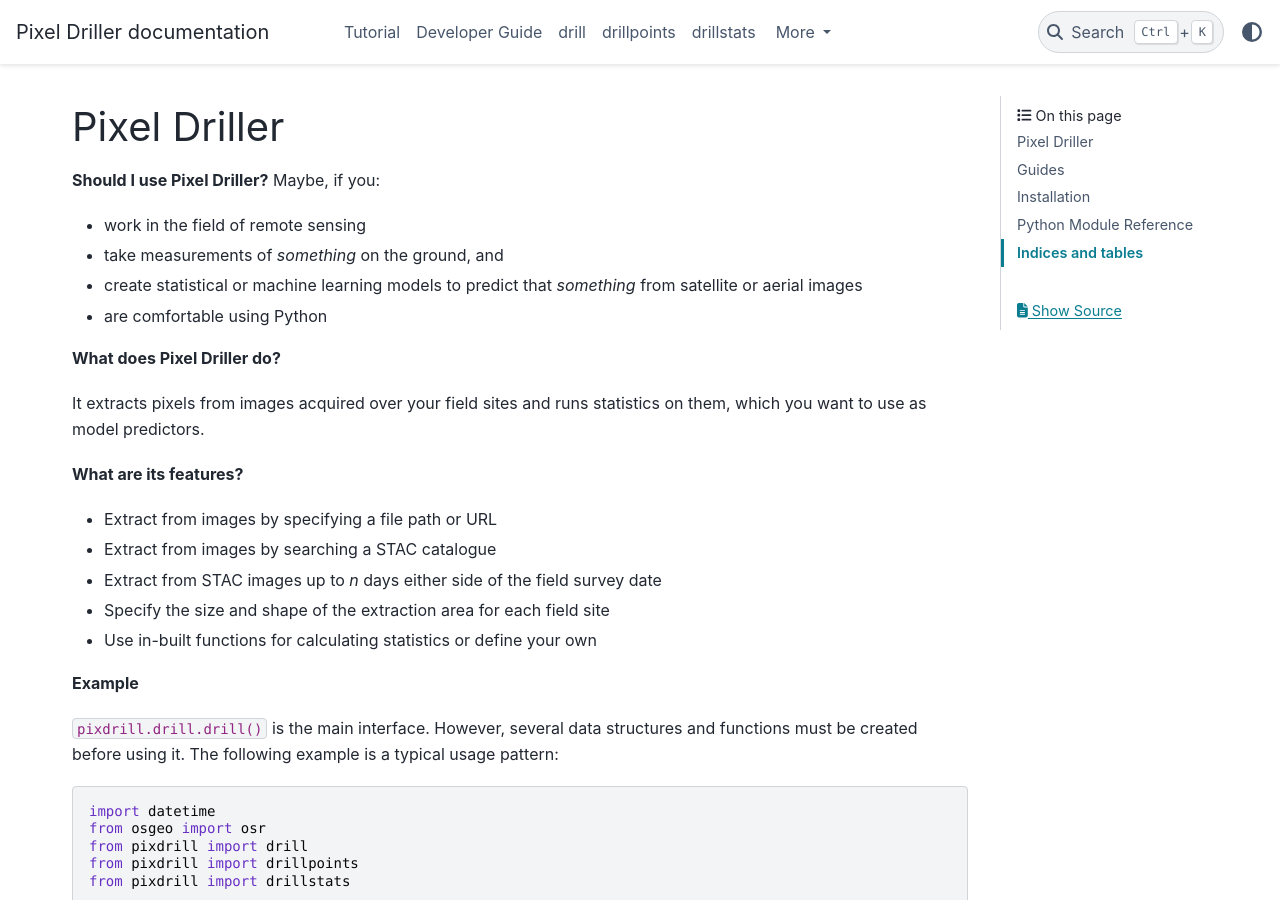
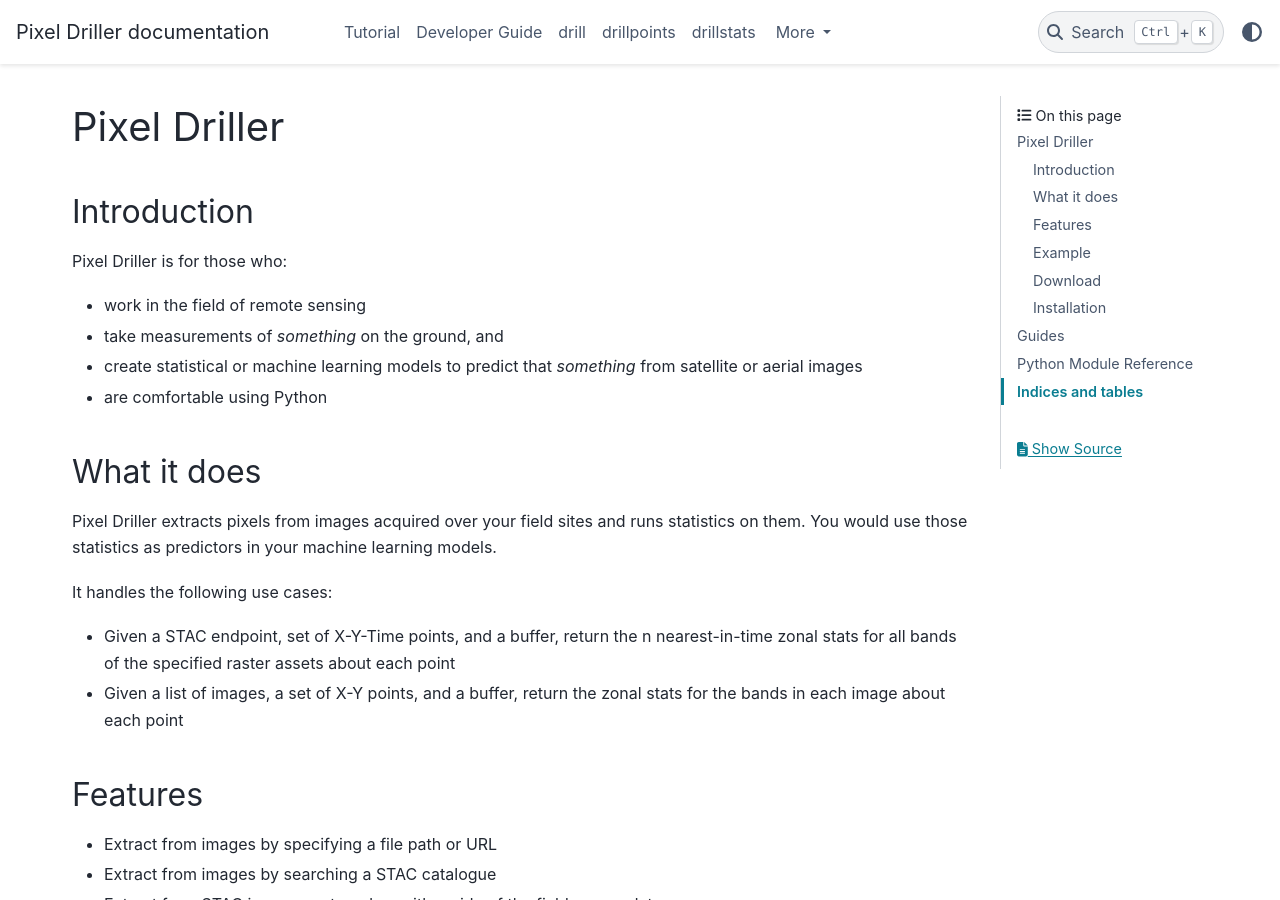
Before and after one commit to cibolabs/pixeldriller, a Sphinx documentation site: the page built from doc/source/index.rst, in a window 1280 px wide and 900 px high. Built offline with Sphinx 7.4.7 and the PyData theme 0.15.4, drawn with Linux system fonts in a browser that asks for light colours; some of the changed text lies outside the part shown.

Commit message:
Added install instructions in README.md and edits to index.rst and tutorial.rst.

````diff
--- a/doc/source/index.rst
+++ b/doc/source/index.rst
@@ -10,7 +10,10 @@ Pixel Driller
    :maxdepth: 2
    :caption: Contents:
 
-**Should I use Pixel Driller?** Maybe, if you:
+Introduction
+------------
+
+Pixel Driller is for those who:
 
 - work in the field of remote sensing
 - take measurements of *something* on the ground, and
@@ -18,12 +21,24 @@ Pixel Driller
   from satellite or aerial images
 - are comfortable using Python
 
-**What does Pixel Driller do?**
 
-It extracts pixels from images acquired over your field sites and runs statistics
-on them, which you want to use as model predictors.
+What it does
+-----------------------------
 
-**What are its features?**
+Pixel Driller extracts pixels from images acquired over your field sites and
+runs statistics on them. You would use those statistics as predictors in your
+machine learning models.
+
+It handles the following use cases:
+
+- Given a STAC endpoint, set of X-Y-Time points, and a buffer, return the
+  n nearest-in-time zonal stats for all bands of the specified raster assets
+  about each point
+- Given a list of images, a set of X-Y points, and a buffer, return the
+  zonal stats for the bands in each image about each point
+
+Features
+----------
 
 - Extract from images by specifying a file path or URL
 - Extract from images by searching a STAC catalogue
@@ -31,7 +46,8 @@ on them, which you want to use as model predictors.
 - Specify the size and shape of the extraction area for each field site
 - Use in-built functions for calculating statistics or define your own
 
-**Example**
+Example
+---------
 
 ``pixdrill.drill.drill()`` is the main interface. However, several data structures
 and functions must be created before using it. The following example is
@@ -120,6 +136,42 @@ single-band rasters.::
             Ranges     : [0]
 
 
+Download
+---------
+
+From `Github <https://github.com/cibolabs/pixeldriller/releases>`__.
+
+
+Installation
+-------------
+
+The package requires `pystac-client <https://pystac-client.readthedocs.io/>`__,
+`numpy <https://numpy.org/>`__ and `GDAL <https://gdal.org/>`__.
+
+All packages are available from the conda-forge archive.
+
+They may also be available from your platform's package manager.
+
+Alternatively the `GDAL python bindings <https://pypi.org/project/GDAL/>`__
+are available on `pypi <https://pypi.org/>`__. But libgdal must be installed
+first. You might use your platform's package manager to install GDAL and
+its bindings instead. For example, on Ubuntu:
+
+```
+> sudo apt-get install -y python3-gdal gdal-bin`
+```
+
+pystac-client and numpy are also available from `pypi <https://pypi.org/>`__,
+and are installed when installing Pixel Driller.
+
+TODO: Test pip command
+TODO: Is there a link to 'latest'?
+
+```
+> pip install https://github.com/cibolabs/pixeldriller/archive/refs/tags/v0.2.0.tar.gz
+```
+
+
 Guides
 =======
 
@@ -128,11 +180,6 @@ Guides
 
    tutorial
    developer_guide
-
-Installation
-============
-
-To install, do...
 
 Python Module Reference
 =======================
--- a/doc/source/tutorial.rst
+++ b/doc/source/tutorial.rst
@@ -11,7 +11,7 @@ This tutorial guides you through a typical usage pattern to do so.
 A complete example is provided in ``pixdrill/example.py``.
 
 The typical usage pattern
-==============================
+--------------------------
 
 #. Specify the field survey properties
 #. Choose the images to be drilled
````
Also changed, not shown: README.md (+30 -26 lines).
